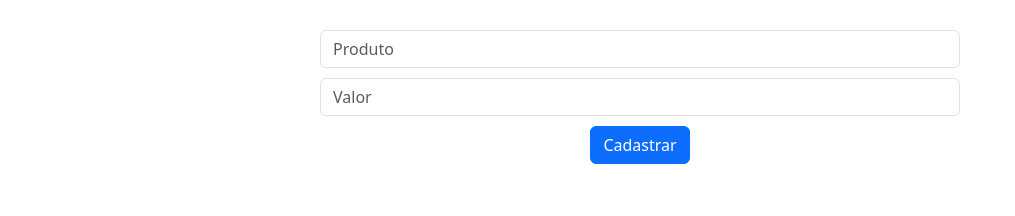
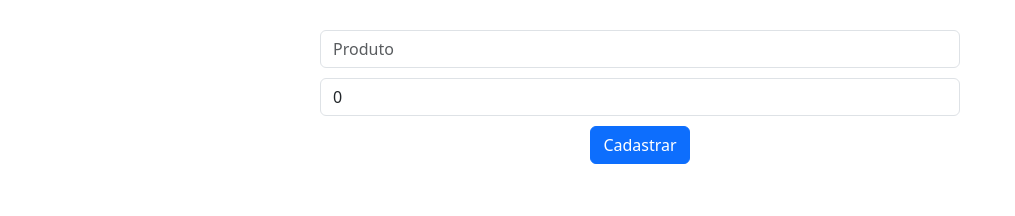
Before and after one commit to MarlyssonProg/Desenvolvimento_Vue_22_51, a Vue app in the folder vue-project_22-51/: page / in a window 1280 px wide. Shown: the top 216 px of the page, without its empty margins (0-1015 px from the left). Built offline with nearby package versions, Linux system fonts and the light colour scheme; no server answers.

Commit message:
Id não atualiza automaticamente, ao cadastrar uma novo produto

```diff
--- a/vue-project_22-51/package.json
+++ b/vue-project_22-51/package.json
@@ -10,6 +10,7 @@
   },
   "dependencies": {
     "bootstrap": "^5.3.2",
+    "json-server": "^0.17.4",
     "vue": "^3.4.15"
   },
   "devDependencies": {
--- a/vue-project_22-51/src/componentes/Exemplo15API.vue
+++ b/vue-project_22-51/src/componentes/Exemplo15API.vue
@@ -22,7 +22,45 @@ onMounted(() => {
 
 });
 
+// Objeto do tipo produto
+// Realizará o cadastro de produtos
+let obj = ref({ 'id': 0, 'produto': '', 'valor': 0 });
 
+//Função de Cadastro de produtos
+function cadastrar(event) {
+    //Requisição POST
+    fetch('http://localhost:3000/produtos', {
+        //Especifica o tipo de requisição
+        //GET (Default - Padrão, sem necessidade de um segundo parametros),
+        //POST,PUT,DELETE (Todos esses precisam do segundo método)
+        method: 'POST',
+        // Objeto a ser cadastrado = body
+        // Conversão do objeto em texto json, para ser enviado pela requisição
+        body: JSON.stringify(obj.value),
+        // Especificação tipo de dado manipulado (texto, JSON, XML etc)
+        headers: { 'Content-Type': 'application/json' }
+    })
+        //Conversão da requisição em JSON
+        .then(requisicao => requisicao.json())
+        //Exibição do JSON convertido
+        .then(retorno => {
+
+            //Cadastrando novo produto no vetor
+            produtos.value.push(retorno)
+
+            //Limpando os inputs
+
+            obj.value.produto = '';
+            obj.value.valor = 0;
+
+        });
+
+
+    //PreventDefault
+    //Previne da página sofrer um refresh ao ser cadastrado! Porque não pode ser carregada?
+    // Se utilizar P maiusculo do preventDefault como sugere a IDE, não funciona
+    event.preventDefault();
+}
 </script>
 
 <!--CSS-->
@@ -42,9 +80,11 @@ input {
 
 <template>
     <!--FORMULÁRIO DE CADASTRO DE PRODUTOS-->
-    <form action="">
-        <input type="text" placeholder="Produto" class="form-control">
-        <input type="number" placeholder="Valor" class="form-control">
+    <form @submit="cadastrar">
+        <!--Teste para saber se estva funcionando o objeto do tipo produto criado no script-->
+        <!-- <p>{{ obj }}</p> -->
+        <input type="text" placeholder="Produto" class="form-control" v-model="obj.produto">
+        <input type="number" placeholder="Valor" class="form-control" v-model="obj.valor">
         <input type="submit" value="Cadastrar" class="btn btn-primary">
     </form>
     <!--TABELA-->
```
Also changed, not shown: 2 other files (tests, documents, lock files or other folders).
